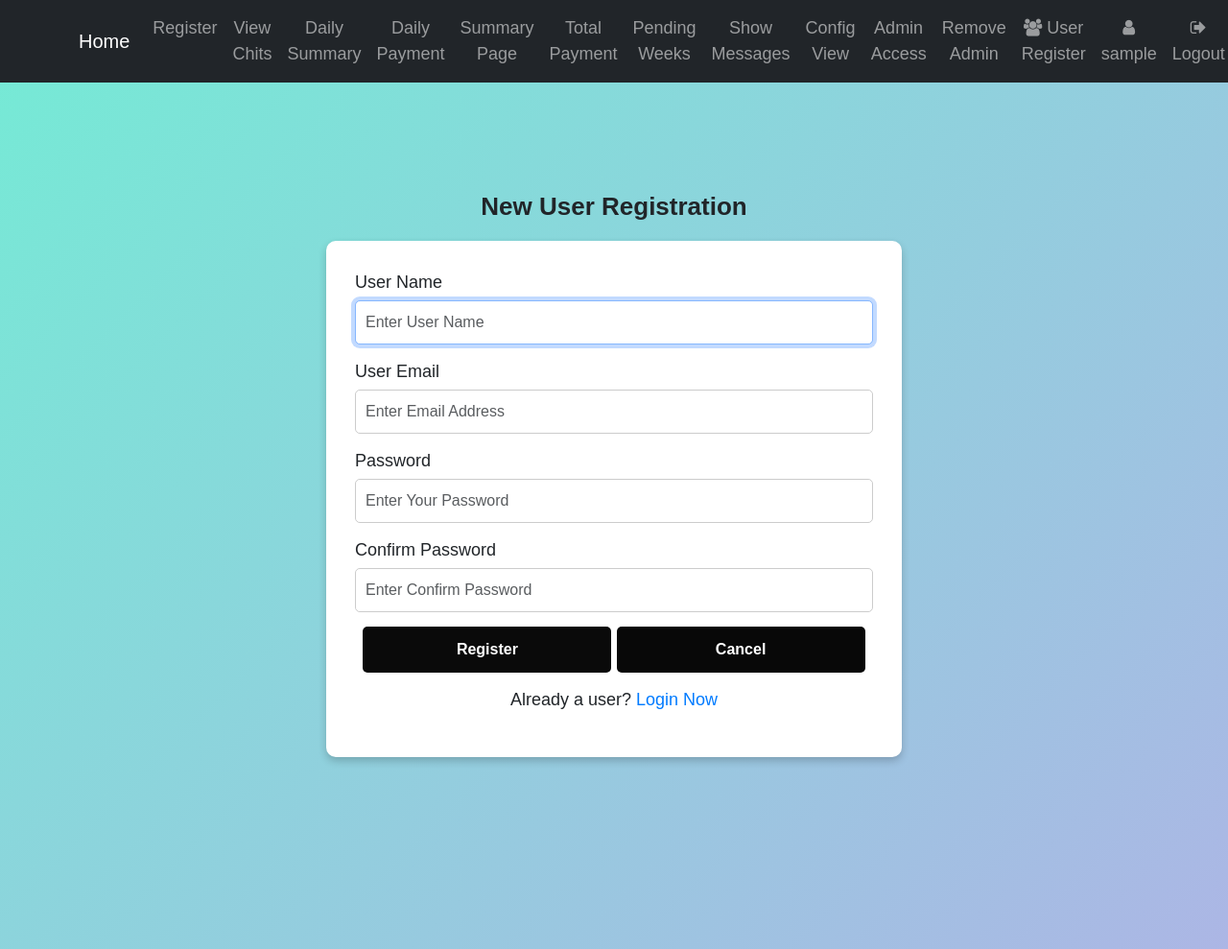
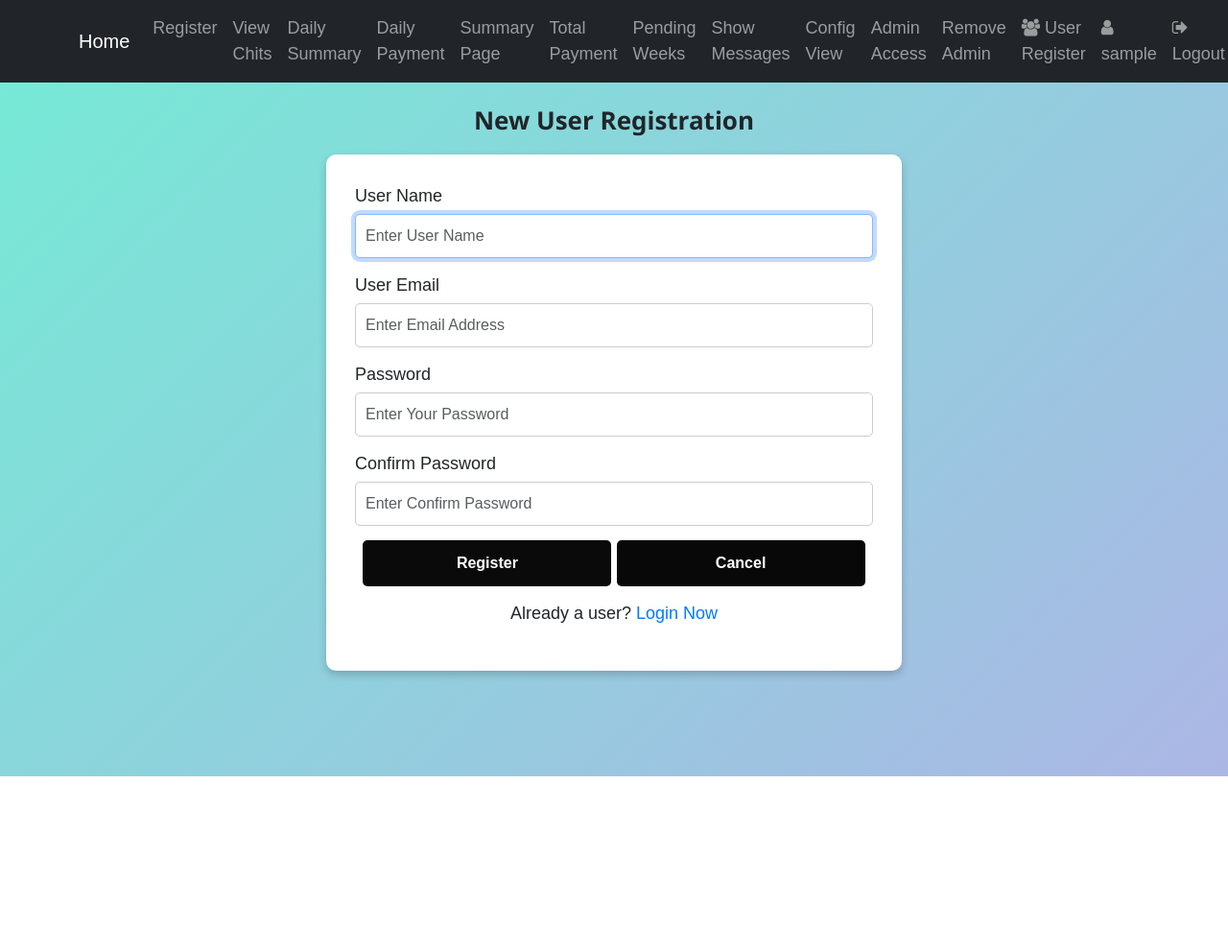
Before and after one commit to mahil-tech-academy/mahil-chitfund-app, a Django app: page /register/ in a window 1280 px wide. Shown: the whole page at 96% size. After the commit the page ends 809 px from the top, so only its background shows below. Run offline with Django 5.2, Linux system fonts and the light colour scheme; the visitor is signed in with stand-in values (Sample User, id 1).

Commit message:
Update registration.html

```diff
--- a/CHITPROJECT/chitproject/chitapp/templates/chitapp/registration.html
+++ b/CHITPROJECT/chitproject/chitapp/templates/chitapp/registration.html
@@ -11,9 +11,17 @@ Chit Fund Project | User Registration
     body {
         background: linear-gradient(135deg, #74ebd5, #acb6e5);
         font-family: Arial, sans-serif;
-        padding: 200px;
-        text-align: center;
+        padding: 110px 50px;
+        text-align: left;
         font-size: 18px;
+    }
+     nav {
+        background-color: #1e1e1e;
+        display: flex;
+        justify-content: space-between;
+        align-items: center;
+        padding: 10px 25px;
+
     }
 
     .form-container {
@@ -22,13 +30,17 @@ Chit Fund Project | User Registration
         padding: 30px;
         border-radius: 10px;
         box-shadow: 0px 4px 8px rgba(0, 0, 0, 0.2);
-        margin: auto;
+        margin: 0 auto;
+        text-align: center;
     }
 
     .form-title {
         font-size: 26px;
         font-weight: bold;
         margin-bottom: 20px;
+        text-align: center;
+        font-family:'Segoe UI', Tahoma, Geneva, Verdana, sans-serif;
+
     }
 
     label {
```
